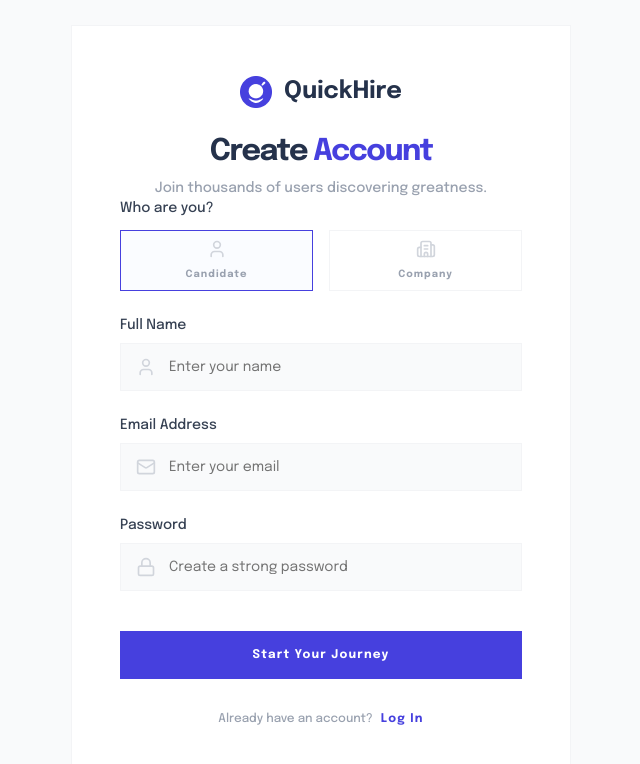
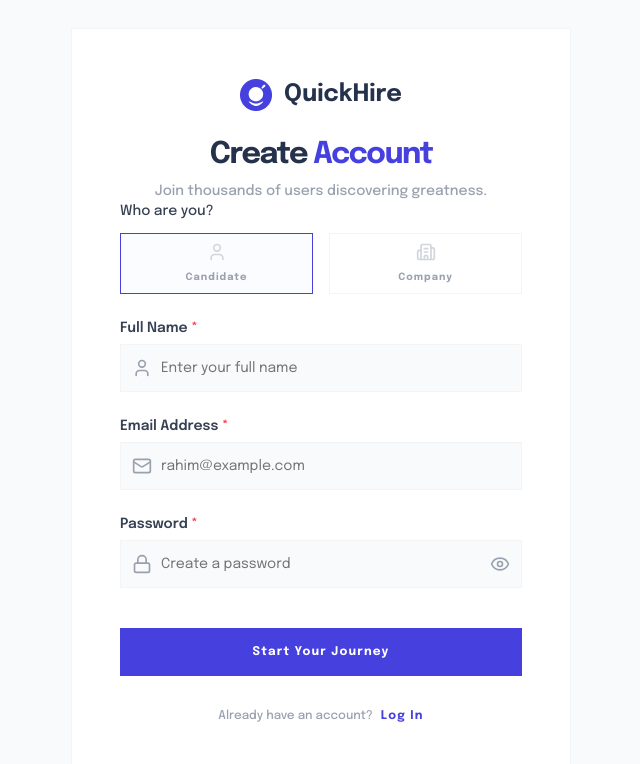
Before and after one commit to rakibislam2233/quick-hire, a Next.js app: page /register in a window 1280 px wide. Shown: the top 764 px of the page, without its empty margins (319-959 px from the left). Built offline with nearby package versions, Linux system fonts and the light colour scheme; no server answers.

Commit message:
feat: implement FormInput and Label components for improved form handling in RegisterForm

```diff
--- a/components/Pages/Auth/RegisterForm.tsx
+++ b/components/Pages/Auth/RegisterForm.tsx
@@ -1,18 +1,26 @@
 "use client";
 
 import { Button } from "@/components/ui/button";
+import { FormInput } from "@/components/ui/form-input";
 import { Input } from "@/components/ui/input";
-import { registerAction } from "@/services/auth.service";
+import { AuthActionState, register } from "@/services/auth.service";
 import { Building2, Lock, Mail, User } from "lucide-react";
 import Image from "next/image";
 import Link from "next/link";
 import { useActionState } from "react";
+const initialState: AuthActionState = {
+  success: false,
+  message: "",
+  errors: {},
+  inputs: {},
+  timestamp: 0,
+};
 
 export default function RegisterForm() {
-  const [state, action, isPending] = useActionState(registerAction, {});
+  const [state, formAction, isPending] = useActionState(register, initialState);
 
   return (
-    <div className="w-full max-w-[500px] mx-auto p-10 md:p-12 border border-gray-100 bg-white shadow-none font-epilogue">
+    <div className="w-full max-w-125 mx-auto p-10 md:p-12 border border-gray-100 bg-white shadow-none font-epilogue">
       <div className="flex flex-col items-center">
         <Link href="/" className="flex items-center justify-center gap-1 mb-6">
           <div className="relative w-10 h-9">
@@ -36,19 +44,7 @@
         </p>
       </div>
 
-      <form action={action} className="space-y-6">
-        {state?.message && (
-          <div
-            className={`p-4 text-xs font-bold  tracking-widest rounded-none border ${
-              state.success
-                ? "bg-green-50 text-green-600 border-green-100"
-                : "bg-red-50 text-red-600 border-red-100"
-            }`}
-          >
-            {state.message}
-          </div>
-        )}
-
+      <form action={formAction} className="space-y-6">
         {/* Role Selection */}
         <div className="space-y-3">
           <label className="text-sm font-medium text-gray-700 block text-left">
@@ -92,65 +88,39 @@
           )}
         </div>
 
-        <div className="space-y-2">
-          <label className="text-sm font-medium text-gray-700 block text-left">
-            Full Name
-          </label>
-          <div className="relative group">
-            <User className="absolute left-4 top-1/2 -translate-y-1/2 text-gray-300 w-5 h-5 group-focus-within:text-primary transition-colors" />
-            <Input
+        <FormInput
+          id="fullName"
           name="fullName"
-              type="text"
-              placeholder="Enter your name"
-              className="w-full h-12 pl-12 bg-gray-50 border-gray-100 rounded-none outline-none shadow-none focus-visible:ring-0 focus-visible:border-primary focus-visible:bg-white transition-all text-sm"
+          label="Full Name"
+          icon={User}
+          defaultValue={state?.inputs?.fullName ?? undefined}
+          placeholder="Enter your full name"
+          error={state?.errors?.fullName}
+          required
         />
-          </div>
-          {state?.errors?.fullName && (
-            <p className="text-[10px] font-bold text-red-500  tracking-tight mt-1">
-              {state.errors.fullName[0]}
-            </p>
-          )}
-        </div>
-
-        <div className="space-y-2">
-          <label className="text-sm font-medium text-gray-700 block text-left">
-            Email Address
-          </label>
-          <div className="relative group">
-            <Mail className="absolute left-4 top-1/2 -translate-y-1/2 text-gray-300 w-5 h-5 group-focus-within:text-primary transition-colors" />
-            <Input
+        <FormInput
+          id="email"
           name="email"
           type="email"
-              placeholder="Enter your email"
-              className="w-full h-12 pl-12 bg-gray-50 border-gray-100 rounded-none outline-none shadow-none focus-visible:ring-0 focus-visible:border-primary focus-visible:bg-white transition-all text-sm"
+          label="Email Address"
+          icon={Mail}
+          defaultValue={state?.inputs?.email ?? undefined}
+          placeholder="rahim@example.com"
+          error={state?.errors?.email}
+          required
         />
-          </div>
-          {state?.errors?.email && (
-            <p className="text-[10px] font-bold text-red-500  tracking-tight mt-1">
-              {state.errors.email[0]}
-            </p>
-          )}
-        </div>
 
-        <div className="space-y-2">
-          <label className="text-sm font-medium text-gray-700 block text-left">
-            Password
-          </label>
-          <div className="relative group">
-            <Lock className="absolute left-4 top-1/2 -translate-y-1/2 text-gray-300 w-5 h-5 group-focus-within:text-primary transition-colors" />
-            <Input
+        <FormInput
+          id="password"
           name="password"
           type="password"
-              placeholder="Create a strong password"
-              className="w-full h-12 pl-12 bg-gray-50 border-gray-100 rounded-none outline-none shadow-none focus-visible:ring-0 focus-visible:border-primary focus-visible:bg-white transition-all text-sm"
+          label="Password"
+          icon={Lock}
+          defaultValue={state?.inputs?.password ?? undefined}
+          placeholder="Create a password"
+          error={state?.errors?.password}
+          required
         />
-          </div>
-          {state?.errors?.password && (
-            <p className="text-[10px] font-bold text-red-500  tracking-tight mt-1">
-              {state.errors.password[0]}
-            </p>
-          )}
-        </div>
 
         <Button
           type="submit"
--- /dev/null
+++ b/components/ui/form-input.tsx
@@ -0,0 +1,71 @@
+import { Input } from "@/components/ui/input";
+import { Label } from "@/components/ui/label";
+import { cn } from "@/lib/utils";
+import { Eye, EyeOff, LucideIcon } from "lucide-react";
+import React from "react";
+
+interface FormInputProps extends React.ComponentProps<typeof Input> {
+  label?: string;
+  icon?: LucideIcon;
+  error?: string | string[];
+  required?: boolean;
+}
+
+const FormInput = React.forwardRef<HTMLInputElement, FormInputProps>(
+  ({ label, icon: Icon, error, className, required, type, ...props }, ref) => {
+    const [showPassword, setShowPassword] = React.useState(false);
+    const isPassword = type === "password";
+    const inputType = isPassword ? (showPassword ? "text" : "password") : type;
+
+    return (
+      <div className="flex flex-col gap-1.5">
+        {label && (
+          <Label
+            htmlFor={props.id || props.name}
+            className="text-sm font-semibold text-gray-700"
+          >
+            {label} {required && <span className="text-red-500">*</span>}
+          </Label>
+        )}
+        <div className="relative">
+          {Icon && (
+            <Icon className="absolute left-3 top-1/2 -translate-y-1/2 w-5 h-5 text-gray-400 pointer-events-none" />
+          )}
+          <Input
+            ref={ref}
+            type={inputType}
+            className={cn(
+              "w-full h-12  rounded-none outline-none shadow-none focus-visible:ring-0 focus-visible:border-primary focus-visible:bg-white transition-all text-sm",
+              Icon && "pl-10",
+              isPassword && "pr-10",
+              error ? "border-red-500 bg-red-50/10" : "bg-gray-50 border-gray-100",
+              className,
+            )}
+            {...props}
+          />
+          {isPassword && (
+            <button
+              type="button"
+              onClick={() => setShowPassword(!showPassword)}
+              className="absolute right-3 top-1/2 -translate-y-1/2 text-gray-400 hover:text-gray-600 focus:outline-none"
+            >
+              {showPassword ? (
+                <EyeOff className="w-5 h-5" />
+              ) : (
+                <Eye className="w-5 h-5" />
+              )}
+            </button>
+          )}
+        </div>
+        {error && (
+          <p className="text-xs font-medium text-red-500 mt-1">
+            {Array.isArray(error) ? error[0] : error}
+          </p>
+        )}
+      </div>
+    );
+  },
+);
+FormInput.displayName = "FormInput";
+
+export { FormInput };
--- /dev/null
+++ b/components/ui/label.tsx
@@ -0,0 +1,24 @@
+import * as React from "react";
+import * as LabelPrimitive from "@radix-ui/react-label";
+import { cva, type VariantProps } from "class-variance-authority";
+
+import { cn } from "@/lib/utils";
+
+const labelVariants = cva(
+  "text-sm font-medium leading-none peer-disabled:cursor-not-allowed peer-disabled:opacity-70",
+);
+
+const Label = React.forwardRef<
+  React.ElementRef<typeof LabelPrimitive.Root>,
+  React.ComponentPropsWithoutRef<typeof LabelPrimitive.Root> &
+    VariantProps<typeof labelVariants>
+>(({ className, ...props }, ref) => (
+  <LabelPrimitive.Root
+    ref={ref}
+    className={cn(labelVariants(), className)}
+    {...props}
+  />
+));
+Label.displayName = LabelPrimitive.Root.displayName;
+
+export { Label };
```
Lines whose indentation alone changed are shown as unchanged.
